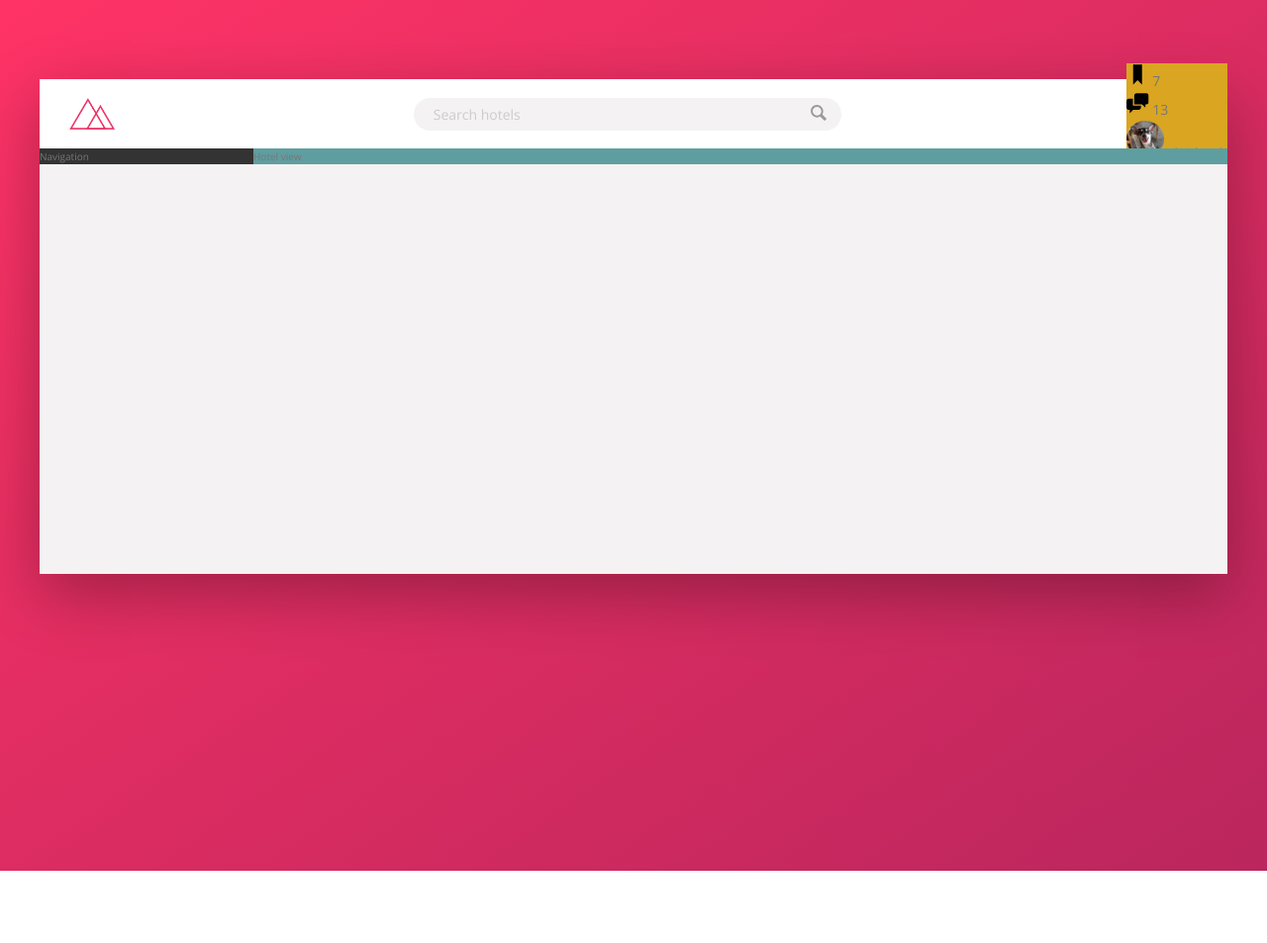
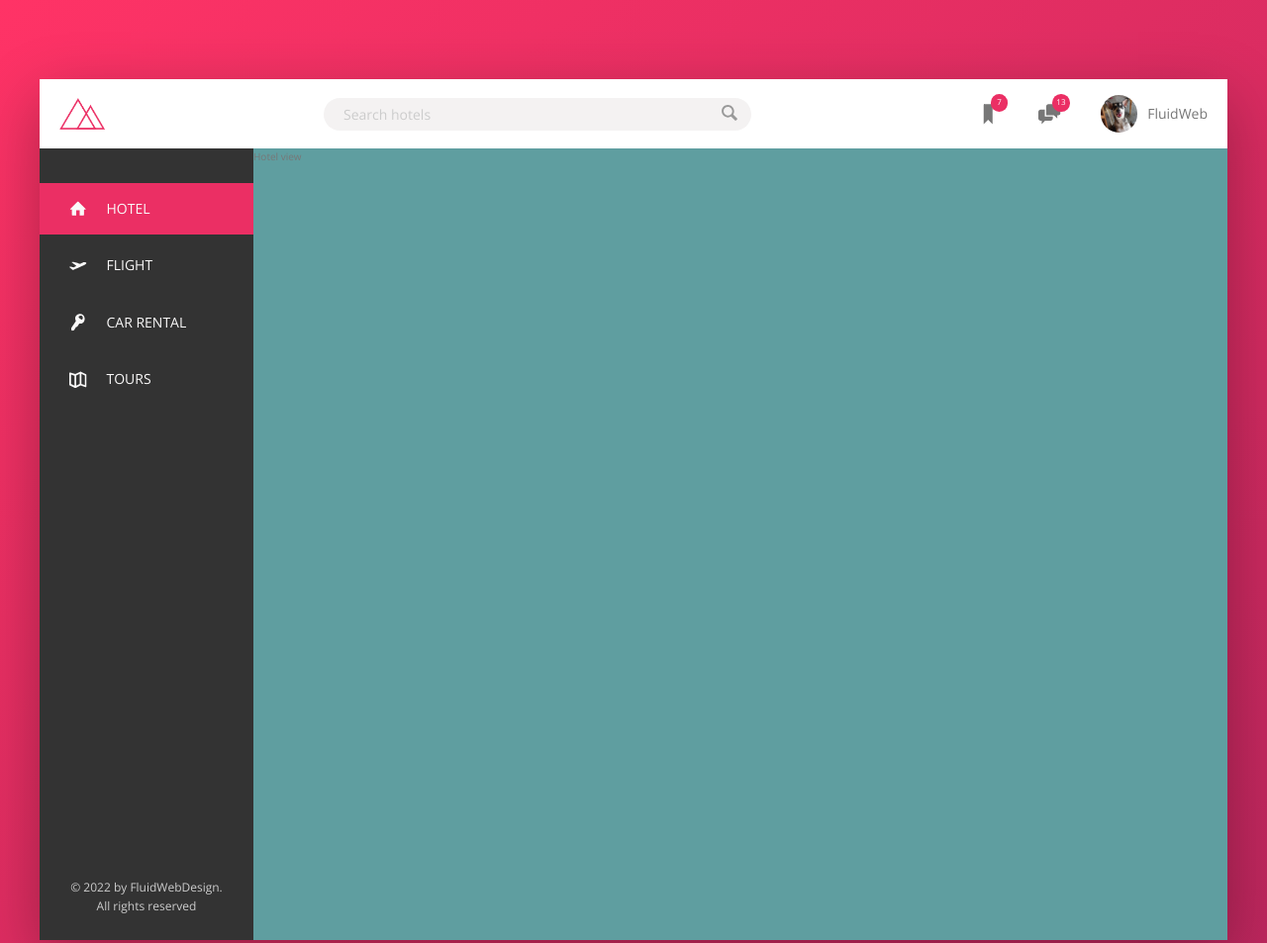
Before and after one commit to fluidwebdesigncompany/Trillo, a website: page index.html in a window 1280 px wide. Shown: the top 953 px of the page at 99% size. Before the commit the page ends 880 px from the top, so only its background shows below. Drawn offline with nearby package versions, Linux system fonts and the light colour scheme.

Commit message:
side navbar added

```diff
--- a/index.html
+++ b/index.html
@@ -44,7 +44,55 @@
 			</header>
 
 			<div class="content">
-				<nav class="sidebar">Navigation</nav>
+				<nav class="sidebar">
+					<ul class="side-nav">
+
+						<li class="side-nav__item side-nav__item--active">
+							<a href="#" class="side-nav__link">
+								<svg class="side-nav__icon">
+									<use xlink:href="img/sprite.svg#icon-home"></use>
+								</svg>
+								<span>Hotel</span>
+							</a>
+						</li>
+
+						<li class="side-nav__item">
+							<a href="#" class="side-nav__link">
+								<svg class="side-nav__icon">
+									<use xlink:href="img/sprite.svg#icon-aircraft-take-off"></use>
+								</svg>
+								<span>Flight</span>
+							</a>
+						</li>
+
+						<li class="side-nav__item">
+							<a href="#" class="side-nav__link">
+								<svg class="side-nav__icon">
+									<use xlink:href="img/sprite.svg#icon-key"></use>
+								</svg>
+								<span>Car Rental</span>
+							</a>
+						</li>
+
+						<li class="side-nav__item">
+							<a href="#" class="side-nav__link">
+								<svg class="side-nav__icon">
+									<use xlink:href="img/sprite.svg#icon-map"></use>
+								</svg>
+								<span>Tours</span>
+							</a>
+						</li>
+
+					</ul>
+
+					<div class="legal">
+						&copy; 2022 by FluidWebDesign. All rights reserved
+					</div>
+
+
+
+				</nav>
+
 				<main class="hotel-view">Hotel view</main>
 			</div>
 		</div>
--- a/sass/_components.scss
+++ b/sass/_components.scss
@@ -1,6 +1,6 @@
 .logo	{
 	height: 3.25rem;
-	margin-left: 3rem;
+	margin-left: 2rem;
 }
 
 .search	{
@@ -60,34 +60,126 @@
 
 }
 
+// ---------- USER NAVIGATION ---------- //
+
 .user-nav	{
 
-	background-color: goldenrod;
+	display: flex; // Aligns the notifications in a row on the right side of the header
+	align-items: center; // Centers the above vertically
+	align-self: stretch; // As the header height is determined by the image then the items need to be stretched
+
+	& > * { // .user-nav > ALL DIRECT CHILDREN (.user-nav__icon-box & .user-nav__user) //
+		padding: 0 2rem;
+		cursor: pointer;
+		height: 100%; // Enables the hover effect (below) to affect the entire element but pushes icons to the top
+		display: flex; // This (and align-items below) fixes the above height issue with the icons pushed to the top
+		align-items: center;
+
+	}
+
+	& > *:hover	{
+		background-color: var(--color-grey-light-2);
+	}
 
 	&__icon-box	{
-
+		position: relative;
 	}
 
 	&__icon	{
 		height: 2.25rem;
 		width: 2.25rem;
+		fill: var(--color-grey-dark-2); // Changes color of svg icons in header
 	}
 
-	&__notification	{
+	&__notification	{ // Transforms notification into a circle and positions it
+		font-size: .8rem;
+		height: 1.75rem;
+		width: 1.75rem;
+		border-radius: 50%;
+		background-color: var(--color-primary);
+		color: #fff;
+		position: absolute;
+		top: 1.5rem;
+		right: 1.1rem;
 
-	}
-
-	&__user	{
-
+		display: flex; // FLEXBOX WORKS ON TEXT! There is only text (notification #) inside this element
+		justify-content: center;
+		align-items: center;
 	}
 
 	&__user-photo	{
 		height: 3.75rem;
 		border-radius: 50%;
+		margin-right: 1rem;
+	}
+}
+
+// ---------- NAV SIDEBAR ---------- //
+
+.side-nav	{
+
+	font-size: 1.4rem;
+	list-style: none;
+	margin-top: 3.5rem;
+
+
+	&__item	{
+		position: relative;
+
+		&:not(:last-child)	{ // Places a bottom margin on all items except the last one
+			margin-bottom: .5rem;
+		}
 	}
 
-	&__user-name	{
+	&__item::before	{
+		content: "";
+		position: absolute;
+		top: 0;
+		left: 0;
+		height: 100%;
+		width: 3px;
+		background-color: var(--color-primary);
+		transform: scaleY(0);
+		transition: transform .2s,
+								width .4s cubic-bezier(1,0,0,1) .2s,
 
 	}
 
+	&__item:hover::before,
+	&__item--active::before	{
+		transform: scaleY(1);
+		width: 100%;
+	}
+
+
+
+	&__link:link,
+	&__link:visited	{
+		color: var(--color-grey-light-1);
+		text-decoration: none;
+		text-transform: uppercase;
+		display: block;
+		padding: 1.5rem 3rem;
+		position: relative; // Required so that the below z-index will work
+		z-index: 10; // Place the link text on top of the slide effect (&__item::before)
+
+		display: flex;
+		align-items: center;
+	}
+
+	&__icon	{
+		width: 1.75rem;
+		height: 1.75rem;
+		margin-right: 2rem;
+		fill: currentColor; // currentColor is the color of the current element or parent element
+	}
 }
+
+// ---------- LEGAL TEXT ---------- //
+
+.legal	{
+	font-size: 1.2rem;
+	text-align: center;
+	padding: 2.5rem;
+	color: var(--color-grey-light-4);
+}
--- a/sass/_layout.scss
+++ b/sass/_layout.scss
@@ -20,17 +20,23 @@
 
 .content {
 	display: flex;
-
 }
 
 .sidebar	{
 	background-color: var(--color-grey-dark-1);
 	flex: 0 0 18%; // To define a width for a flex item use 'flex-basis' NOT 'width' - flex: GROW SHRINK BASIS
+
+	display: flex;
+	flex-direction: column;
+	justify-content: space-between;
 }
 
 .hotel-view {
 	background-color: #fff;
-	background-color: cadetblue;
+
+
+	background-color: cadetblue; // TESTING PURPOSES ONLY
+	height: 80rem; // TESTING PURPOSES ONLY
 
 	flex: 1; // This tells the element (<main>) to grow as much as possible
 }
```
Also changed, not shown: css/style.css.
